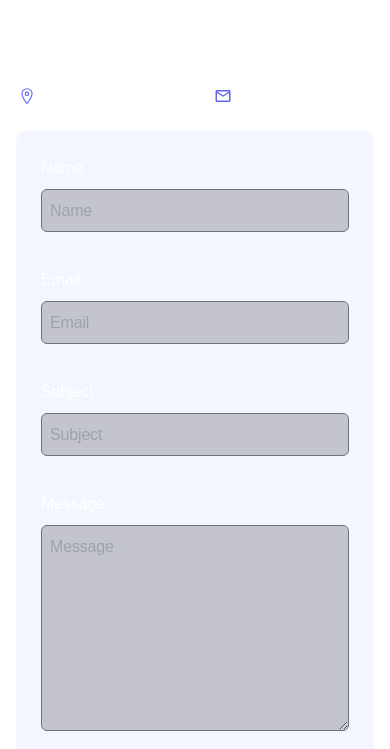
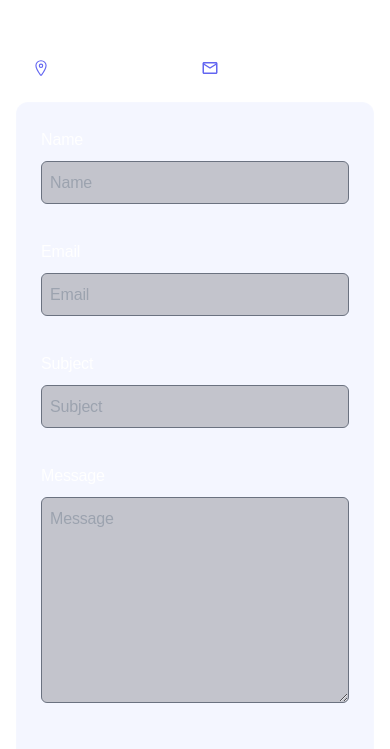
Before and after one commit to JangBai/JangBai.github.io, a React (Vite) app: page / in a window 390 px wide. Shown: the part 5634-6383 px from the top of the page. Built offline with nearby package versions, Linux system fonts and the light colour scheme; a web font is replaced by a local one.

Commit message:
style: contact 영역 모바일 수정

```diff
--- a/src/components/home/Connect.tsx
+++ b/src/components/home/Connect.tsx
@@ -15,11 +15,11 @@ export default function Connect() {
       </div>
 
       <div className="flex flex-col items-center justify-center gap-4">
-        <p className="text-xl text-black/70 dark:text-white/70">
+        <p className="text-center text-lg text-black/70 dark:text-white/70 sm:text-xl">
           새로운 기회나 협업 제안은 언제든 환영합니다.
         </p>
 
-        <div className="mt-4 flex items-center justify-center gap-6 text-sm text-black/60 dark:text-white/60">
+        <div className="mt-4 flex flex-wrap items-center justify-center gap-6 text-sm text-black/60 dark:text-white/60">
           <div className="flex items-center gap-2">
             <IoLocationOutline
               className="text-[var(--color-accent)]"
@@ -28,7 +28,7 @@ export default function Connect() {
             <span>Seoul, South Korea</span>
           </div>
 
-          <span className="opacity-40">|</span>
+          <span className="hidden opacity-40 sm:block">|</span>
 
           <a
             href="mailto:jbkim948@gmail.com"
```
